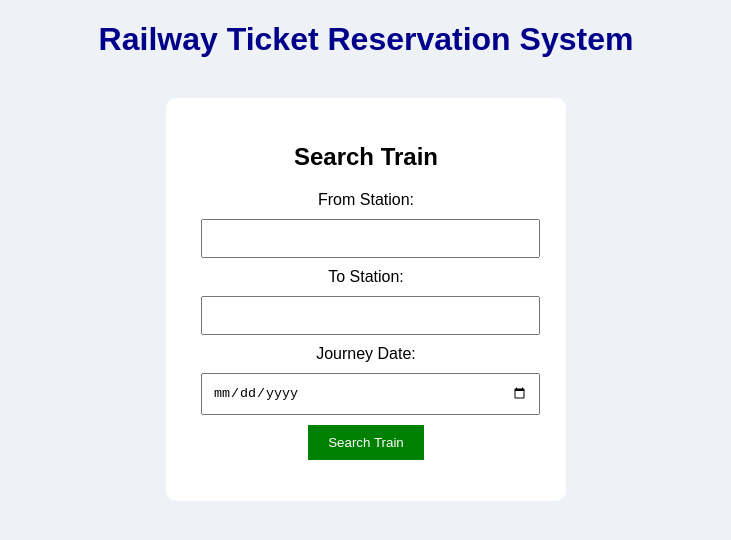
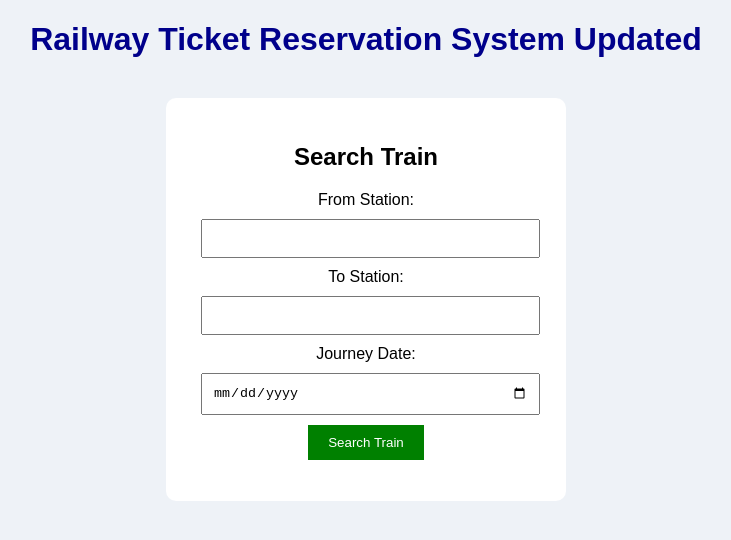
Before and after one commit to Om-O7/Railway-Ticket-Reservation, a plain HTML site: page index.html in a window 1280 px wide. Shown: the whole page, without its empty margins (274-1005 px from the left). Drawn offline with Linux system fonts and the light colour scheme.

Commit message:
updated from exe file

```diff
--- a/index.html
+++ b/index.html
@@ -7,7 +7,7 @@
 </head>
 <body>
 
-    <h1>Railway Ticket Reservation System</h1>
+    <h1>Railway Ticket Reservation System Updated</h1>
 
     <div class="container">
 
```
